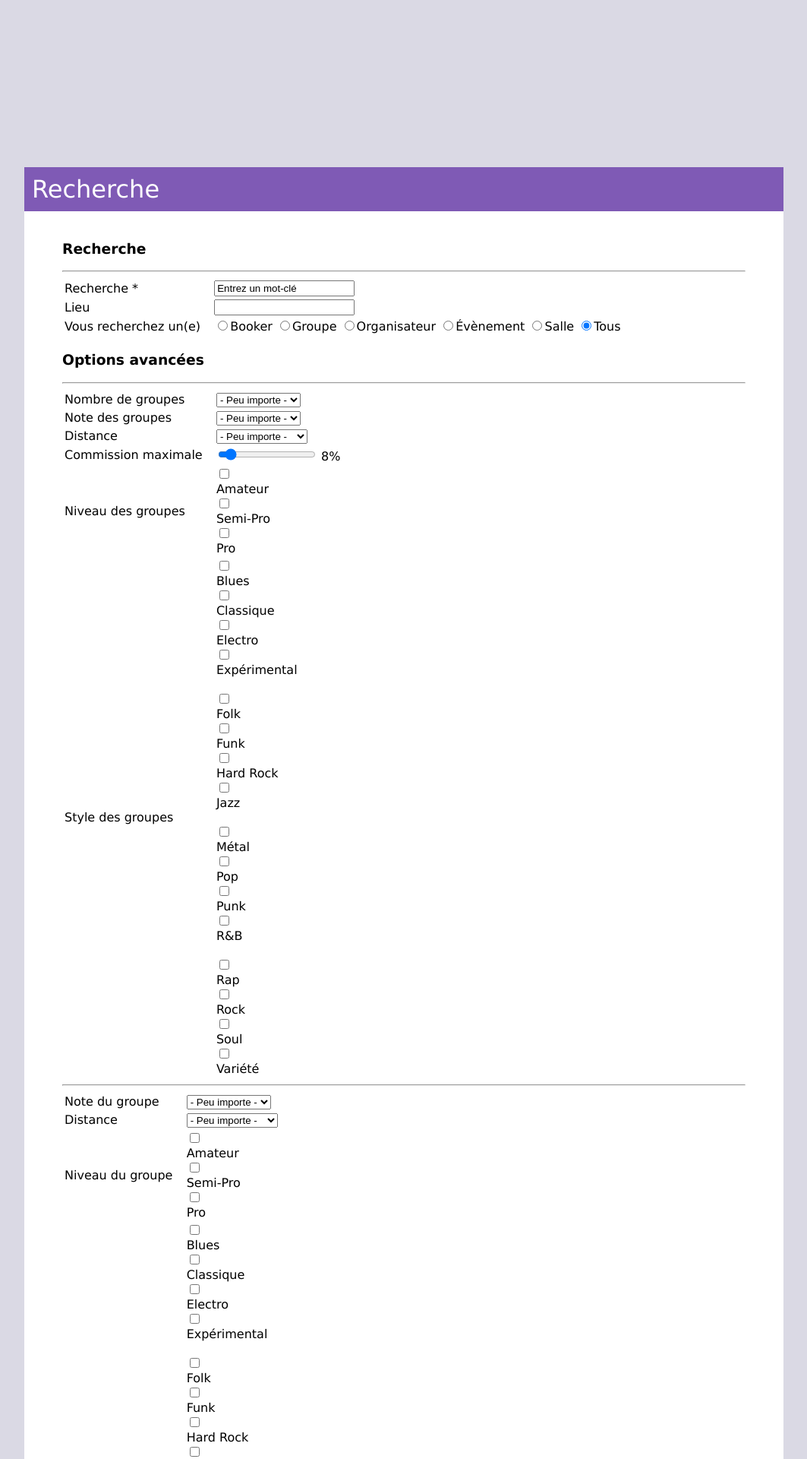
After one commit to ZeZombini/MOLPE, a PHP site: template view/recherche.view.php in a window 1280 px wide. The commit adds this page. Shown: the top 1920 px of the page at 76% size, without its empty margins (108-1171 px from the left). Run offline with PHP 8.4, Linux system fonts and the light colour scheme; the template is opened without the code that fills it, so the values that code supplies are empty; some libraries are stand-ins or nearby versions.

Commit message:
ajout de "recherche"

```diff
--- /dev/null
+++ b/controler/recherche.ctrl.php
@@ -0,0 +1,4 @@
+<?php
+
+ include("view/recherche.view.php");
+ ?>
--- a/index.php
+++ b/index.php
@@ -33,6 +33,11 @@ $app->get("/inscription", function() use ($app,$config) {
     include ("controler/inscription.ctrl.php");
 });
 
+$app->get("/recherche", function() use ($app,$config) {
+    insertHead($app,$config);
+    include ("controler/recherche.ctrl.php");
+});
+
 $app->get("/user", function () use ($app,$config) {
     insertHead($app,$config);
     include ("controler/afficher_utilisateur.ctrl.php");
--- a/view/header.view.php
+++ b/view/header.view.php
@@ -35,7 +35,7 @@
 					if ($data['connecte'] == true){
 echo <<<EOT
 					<li><a href="{$config['project_path']}">Accueil</a></li><!--
-					--><li><a href="#">Recherche</a></li><!--
+					--><li><a href="{$config['project_path']}"/recherche">Recherche</a></li><!--
 					--><li><a href="#">Contacts</a></li><!--
 					--><li><a href="#">Compte</a></li>
 EOT;
@@ -43,7 +43,7 @@ EOT;
 					} else {
 echo <<<EOT
 					<li><a href="{$config['project_path']}">Accueil</a></li><!--
-					--><li><a href="#">Recherche</a></li><!--
+					--><li><a href="{$config['project_path']}/recherche">Recherche</a></li><!--
 					--><li><a href="{$config['project_path']}/inscription">Inscription</a></li><!--
 					--><li><a href="{$config['project_path']}/connexion">Connexion</a></li>
 EOT;
--- /dev/null
+++ b/view/recherche.view.php
@@ -0,0 +1,306 @@
+<!-- Fonction pour mettre à jour la valeur du champ "commission" -->
+<script>
+    function updateSlider(slideAmount) {
+        var sliderDiv = document.getElementById("sliderAmount");
+        sliderDiv.innerHTML = slideAmount + "%";
+    }
+
+</script>
+
+<div id="content">
+	<h2>Recherche</h2>
+	<div id="recherche">
+		<form action="controler/search.ctrl.php" method="post">
+			<h3>Recherche</h3>
+			<hr>
+
+			<table><!-- RECHERCHE -->
+
+
+			<tr class="ligne_simple">
+				<td>Recherche *</td>
+				<td></td>
+				<td><input id="recherche" type="text" name="recherche" value="Entrez un mot-clé"/></td>
+			</tr>
+
+			<tr class="ligne_simple">
+				<td>Lieu &nbsp</td>
+				<td></td>
+				<td><input id="lieu" type="text" name="lieu" required></td>
+			</tr>
+
+			<tr class="ligne_radio">
+				<td>Vous recherchez un(e) &nbsp</td>
+				<td></td>
+				<td>
+					<input type="radio" name="type" value="Booker" id="radio_booker"/><label for="radio_booker">Booker</label>
+					<input type="radio" name="type" value="Groupe" id="radio_groupe"/><label for="radio_groupe">Groupe</label>
+					<input type="radio" name="type" value="Organisateur" id="radio_orga"/><label for="radio_orga">Organisateur</label>
+					<input type="radio" name="type" value="Evenement" id="radio_evt"/><label for="radio_evt">Évènement</label>
+					<input type="radio" name="type" value="Salle" id="radio_salle"/><label for="radio_salle">Salle</label>
+					<input type="radio" name="type" value="Tous" id="radio_tous" checked/><label for="radio_tous">Tous</label>
+				</td>
+			</tr>
+			<tr></tr>
+			</table>
+
+			<h3>Options avancées</h3>
+			<hr>
+			<table> <!-- RECHERCHE AVANCEE BOOKER -->
+
+			<tr class="ligne_simple">
+				<td>Nombre de groupes &nbsp</td>
+				<td></td>
+				<td>  <select name="nbgrp">
+						<option value="peuimporteNb" selected>- Peu importe -</option>
+    					<option value="aucun">Aucun</option>
+    					<option value="untrois">Entre 1 et 3</option>
+    					<option value="quatresix">Entre 4 et 6</option>
+    					<option value="sixneuf">Entre 6 et 9</option>
+    					<option value="plusdix">10 ou plus</option>
+  					</select></td>
+  			</tr>
+  			<tr class="ligne_simple">
+  				<td>Note des groupes &nbsp</td>
+				<td></td>
+				<td>  <select name="nbetoiles">
+						<option value="peuimporteEt" selected>- Peu importe -</option>
+    					<option value="uneetoile">1 étoile</option>
+    					<option value="deuxetoiles">2 étoiles</option>
+    					<option value="troisetoiles">3 étoiles</option>
+    					<option value="quatreetoiles">4 étoiles</option>
+    					<option value="cinqetoiles">5 étoiles</option>
+  					</select></td>
+  			</tr>
+  			<tr class="ligne_simple">
+  				<td>Distance &nbsp</td>
+				<td></td>
+				<td>  <select name="distance">
+						<option value="peuimporteDist" selected>- Peu importe -</option>
+    					<option value="dixkm">Moins de 10km</option>
+    					<option value="trentekm">Moins de 30km</option>
+    					<option value="cinquantekm">Moins de 50km</option>
+    					<option value="centkm">Moins de 100km</option>
+    					<option value="pluscentkm">100km ou plus</option>
+  					</select></td>
+			</tr>
+
+			<tr class="ligne_slide">
+				<td>Commission maximale &nbsp</td>
+				<td></td>
+				<td><input type="range" name="commission" min="0" max="100" step="2" value="8" onchange="updateSlider(this.value)"> <span id="sliderAmount">8%</span></td>
+			</tr>
+
+			<tr class="ligne_chckbx">
+  				<td>Niveau des groupes &nbsp</td>
+				<td></td>
+				<td>
+    				<input type="checkbox" name="nivgrp" value="amateur"><div>Amateur</div>
+    				<input type="checkbox" name="nivgrp" value="semipro"><div>Semi-Pro</div>
+    				<input type="checkbox" name="nivgrp" value="pro"><div>Pro</div>
+  				</td>
+			</tr>
+
+			<tr class="ligne_chckbx">
+				<td>Style des groupes &nbsp</td>
+				<td></td>
+				<td>
+
+					<input type="checkbox" name="style" value="blues"><div>Blues</div>
+					<input type="checkbox" name="style" value="classique"><div>Classique</div>
+					<input type="checkbox" name="style" value="electro"><div>Electro</div>
+					<input type="checkbox" name="style" value="experimental"><div>Expérimental</div> <br />
+					<input type="checkbox" name="style" value="folk"><div>Folk</div>
+					<input type="checkbox" name="style" value="funk"><div>Funk</div>
+					<input type="checkbox" name="style" value="hardrock"><div>Hard Rock</div>
+					<input type="checkbox" name="style" value="jazz"><div>Jazz</div> <br />
+					<input type="checkbox" name="style" value="metal"><div>Métal</div>
+					<input type="checkbox" name="style" value="pop"><div>Pop</div>
+					<input type="checkbox" name="style" value="punk"><div> Punk</div>
+					<input type="checkbox" name="style" value="rnb"><div>R&B</div> <br />
+					<input type="checkbox" name="style" value="rap"><div>Rap</div>
+					<input type="checkbox" name="style" value="rock"><div>Rock</div>
+					<input type="checkbox" name="style" value="soul"><div>Soul</div>
+					<input type="checkbox" name="style" value="variete"><div>Variété</div>
+  				</td>
+			</tr>
+
+			</table>
+
+
+			<!-- A RETIRER ENSUITE -->
+			<hr>
+
+
+			<table> <!-- RECHERCHE AVANCEE GROUPE -->
+
+  			<tr class="ligne_simple">
+  				<td>Note du groupe &nbsp</td>
+				<td></td>
+				<td>  <select name="nbetoiles">
+						<option value="peuimporteEt" selected>- Peu importe -</option>
+    					<option value="uneetoile">1 étoile</option>
+    					<option value="deuxetoiles">2 étoiles</option>
+    					<option value="troisetoiles">3 étoiles</option>
+    					<option value="quatreetoiles">4 étoiles</option>
+    					<option value="cinqetoiles">5 étoiles</option>
+  					</select></td>
+  			</tr>
+  			<tr class="ligne_simple">
+  				<td>Distance &nbsp</td>
+				<td></td>
+				<td>  <select name="distance">
+						<option value="peuimporteDist" selected>- Peu importe -</option>
+    					<option value="dixkm">Moins de 10km</option>
+    					<option value="trentekm">Moins de 30km</option>
+    					<option value="cinquantekm">Moins de 50km</option>
+    					<option value="centkm">Moins de 100km</option>
+    					<option value="pluscentkm">100km ou plus</option>
+  					</select></td>
+			</tr>
+
+			<tr class="ligne_chckbx">
+  				<td>Niveau du groupe &nbsp</td>
+				<td></td>
+				<td>
+    				<input type="checkbox" name="nivgrp" value="amateur"><div>Amateur</div>
+    				<input type="checkbox" name="nivgrp" value="semipro"><div>Semi-Pro</div>
+    				<input type="checkbox" name="nivgrp" value="pro"><div>Pro</div>
+  				</td>
+			</tr>
+
+			<tr class="ligne_chckbx">
+				<td>Style du groupe &nbsp</td>
+				<td></td>
+				<td>
+
+					<input type="checkbox" name="style" value="blues"><div>Blues</div>
+					<input type="checkbox" name="style" value="classique"><div>Classique</div>
+					<input type="checkbox" name="style" value="electro"><div>Electro</div>
+					<input type="checkbox" name="style" value="experimental"><div>Expérimental</div> <br />
+					<input type="checkbox" name="style" value="folk"><div>Folk</div>
+					<input type="checkbox" name="style" value="funk"><div>Funk</div>
+					<input type="checkbox" name="style" value="hardrock"><div>Hard Rock</div>
+					<input type="checkbox" name="style" value="jazz"><div>Jazz</div> <br />
+					<input type="checkbox" name="style" value="metal"><div>Métal</div>
+					<input type="checkbox" name="style" value="pop"><div>Pop</div>
+					<input type="checkbox" name="style" value="punk"><div> Punk</div>
+					<input type="checkbox" name="style" value="rnb"><div>R&B</div> <br />
+					<input type="checkbox" name="style" value="rap"><div>Rap</div>
+					<input type="checkbox" name="style" value="rock"><div>Rock</div>
+					<input type="checkbox" name="style" value="soul"><div>Soul</div>
+					<input type="checkbox" name="style" value="variete"><div>Variété</div>
+  				</td>
+			</tr>
+
+			</table>
+
+
+			<!-- A RETIRER ENSUITE -->
+			<hr>
+
+
+			<table> <!-- RECHERCHE AVANCEE ORGA -->
+  			<tr class="ligne_simple">
+  				<td>Distance &nbsp</td>
+				<td></td>
+				<td>  <select name="distance">
+						<option value="peuimporteDist" selected>- Peu importe -</option>
+    					<option value="dixkm">Moins de 10km</option>
+    					<option value="trentekm">Moins de 30km</option>
+    					<option value="cinquantekm">Moins de 50km</option>
+    					<option value="centkm">Moins de 100km</option>
+    					<option value="pluscentkm">100km ou plus</option>
+  					</select></td>
+			</tr>
+			</table>
+
+
+
+
+			<!-- A RETIRER ENSUITE -->
+			<hr>
+
+
+
+			<table> <!-- RECHERCHE AVANCEE EVENEMENT -->
+  			<tr class="ligne_simple">
+  				<td>Distance &nbsp</td>
+				<td></td>
+				<td>  <select name="distance">
+						<option value="peuimporteDist" selected>- Peu importe -</option>
+    					<option value="dixkm">Moins de 10km</option>
+    					<option value="trentekm">Moins de 30km</option>
+    					<option value="cinquantekm">Moins de 50km</option>
+    					<option value="centkm">Moins de 100km</option>
+    					<option value="pluscentkm">100km ou plus</option>
+  					</select></td>
+			</tr>
+			<tr class="ligne_simple">
+  				<td>Date &nbsp</td>
+				<td></td>
+				<td>
+					<input type="date" name="dateevt">
+				</td>
+			</tr>
+
+			<tr class="ligne_chckbx">
+				<td>Style du groupe &nbsp</td>
+				<td></td>
+				<td>
+
+					<input type="checkbox" name="style" value="blues"><div>Blues</div>
+					<input type="checkbox" name="style" value="classique"><div>Classique</div>
+					<input type="checkbox" name="style" value="electro"><div>Electro</div>
+					<input type="checkbox" name="style" value="experimental"><div>Expérimental</div> <br />
+					<input type="checkbox" name="style" value="folk"><div>Folk</div>
+					<input type="checkbox" name="style" value="funk"><div>Funk</div>
+					<input type="checkbox" name="style" value="hardrock"><div>Hard Rock</div>
+					<input type="checkbox" name="style" value="jazz"><div>Jazz</div> <br />
+					<input type="checkbox" name="style" value="metal"><div>Métal</div>
+					<input type="checkbox" name="style" value="pop"><div>Pop</div>
+					<input type="checkbox" name="style" value="punk"><div> Punk</div>
+					<input type="checkbox" name="style" value="rnb"><div>R&B</div> <br />
+					<input type="checkbox" name="style" value="rap"><div>Rap</div>
+					<input type="checkbox" name="style" value="rock"><div>Rock</div>
+					<input type="checkbox" name="style" value="soul"><div>Soul</div>
+					<input type="checkbox" name="style" value="variete"><div>Variété</div>
+  				</td>
+			</tr>
+			</table>
+
+
+
+			<!-- A RETIRER ENSUITE -->
+			<hr>
+
+			<table> <!-- RECHERCHE AVANCEE SALLE -->
+  			<tr class="ligne_simple">
+  				<td>Distance &nbsp</td>
+				<td></td>
+				<td>  <select name="distance">
+						<option value="peuimporteDist" selected>- Peu importe -</option>
+    					<option value="dixkm">Moins de 10km</option>
+    					<option value="trentekm">Moins de 30km</option>
+    					<option value="cinquantekm">Moins de 50km</option>
+    					<option value="centkm">Moins de 100km</option>
+    					<option value="pluscentkm">100km ou plus</option>
+  					</select></td>
+			</tr>
+			</table>
+
+
+			<input type="submit" value="Rechercher">
+
+		</form>
+	</div>
+</div>
+
+
+<script>
+ $(".tooltip").hover(function(){
+    $(this).children(".tooltip-message").removeClass('hide');
+ }, function(){
+        $(this).children(".tooltip-message").addClass('hide');
+ });
+</script>
```
